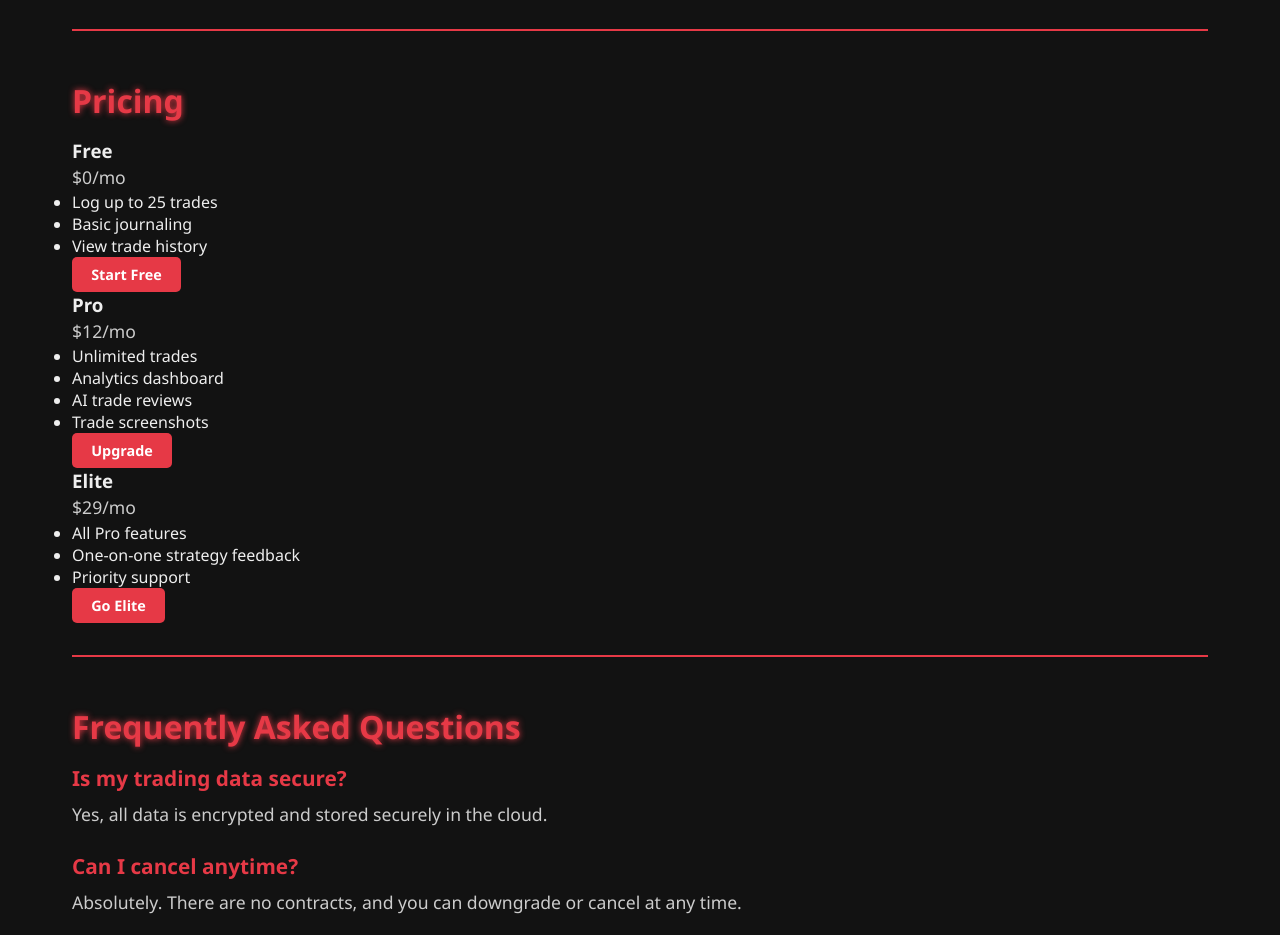
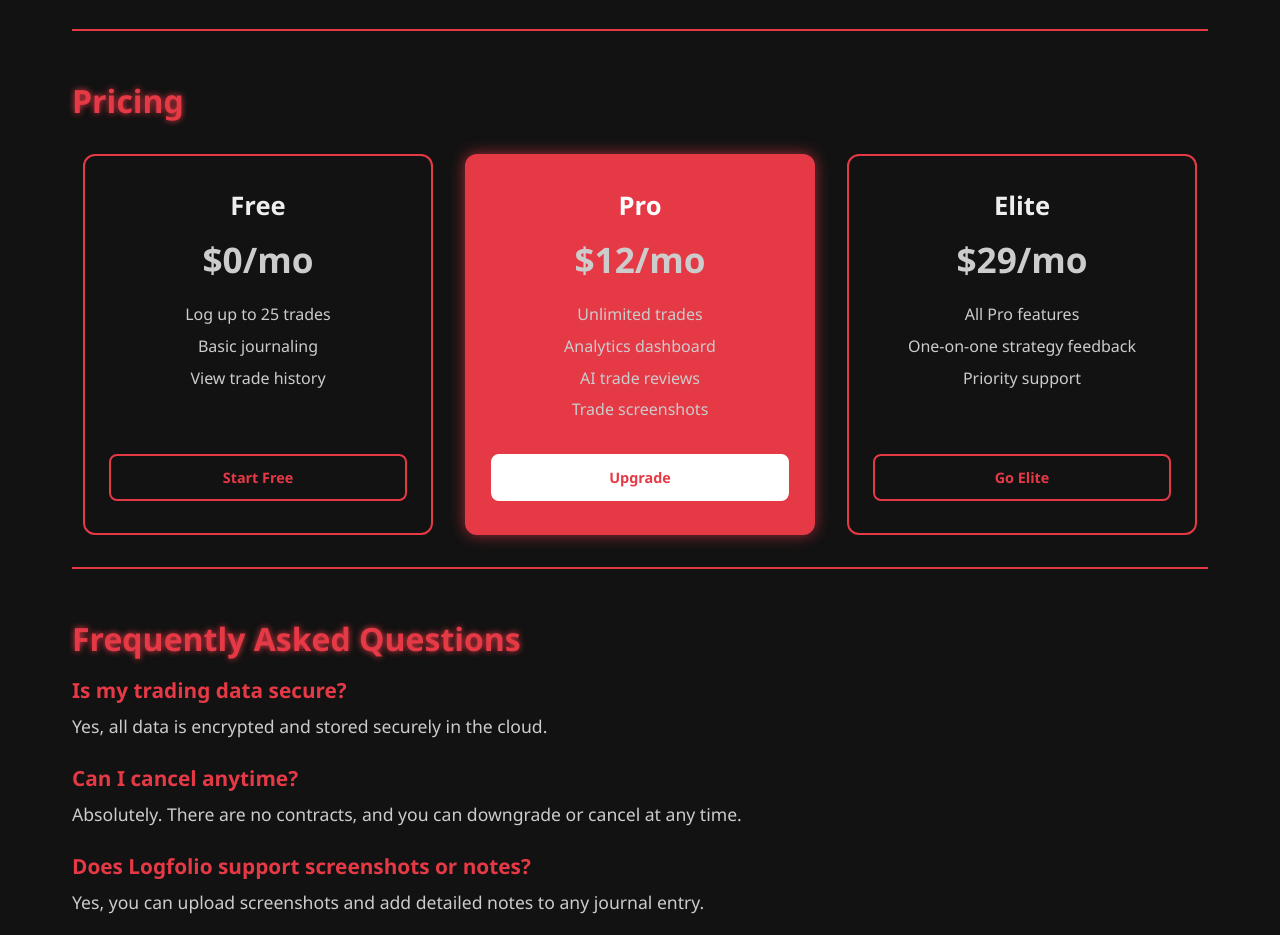
Before and after one commit to omniofficial/logfolio, a website: page public/index.html in a window 1280 px wide. Shown: the part 1680-2615 px from the top of the page. Drawn offline with nearby package versions, Linux system fonts and the light colour scheme.

Commit message:
Home page DONE

```diff
--- a/public/styles.css
+++ b/public/styles.css
@@ -363,6 +363,104 @@ body {
     margin-bottom: 0;
     padding-bottom: 0;
 }
+.pricing-cards {
+    display: flex;
+    gap: 2rem;
+    justify-content: center;
+    flex-wrap: wrap; /* for responsiveness */
+    margin-top: 2rem;
+}
+
+.pricing-card {
+    flex: 1 1 280px; /* grow/shrink, min width */
+    max-width: 350px;
+    background-color: transparent; /* no background to emphasize outline */
+    border: 2px solid #e63946; /* red outline */
+    border-radius: 12px;
+    padding: 2rem 1.5rem;
+    color: #eee;
+    box-shadow: none; /* remove any existing shadows for cleaner look */
+    display: flex;
+    flex-direction: column;
+    align-items: center;
+    transition: box-shadow 0.3s ease, background-color 0.3s ease;
+}
+
+/* Highlight featured card with filled red background and white text */
+.pricing-card.featured {
+    background-color: #e63946;
+    color: #fff;
+    border-color: #e63946;
+    box-shadow: 0 0 15px #e63946aa;
+}
+
+/* Button inside pricing cards - full width & matching colors */
+.pricing-card .btn {
+    margin-top: auto; /* push button to bottom */
+    width: 100%;
+    background-color: transparent;
+    color: #e63946;
+    border: 2px solid #e63946;
+    font-weight: 700;
+    padding: 0.75rem 0;
+    border-radius: 8px;
+    transition: all 0.3s ease;
+}
+
+.pricing-card.featured .btn {
+    background-color: #fff;
+    color: #e63946;
+    border-color: #fff;
+}
+
+.pricing-card .btn:hover {
+    background-color: #e63946;
+    color: white;
+    border-color: #d62828;
+}
+
+.pricing-card.featured .btn:hover {
+    background-color: #d62828;
+    color: white;
+    border-color: #d62828;
+}
+
+/* Pricing header and price styling */
+.pricing-card h3 {
+    margin-bottom: 0.5rem;
+    font-size: 1.6rem;
+}
+
+.pricing-card .price {
+    font-size: 2.2rem;
+    font-weight: 700;
+    margin-bottom: 1rem;
+}
+
+/* Pricing list */
+.pricing-card ul {
+    list-style: none;
+    padding-left: 0;
+    margin-bottom: 1.5rem;
+    width: 100%;
+}
+
+.pricing-card ul li {
+    margin-bottom: 0.6rem;
+    text-align: center;
+    color: #ccc;
+}
+
+/* Responsive adjustments */
+@media (max-width: 900px) {
+    .pricing-cards {
+        flex-direction: column;
+        align-items: center;
+    }
+    .pricing-card {
+        max-width: 90%;
+    }
+}
 
 /* Scrollbars */
 #logsContainer::-webkit-scrollbar {
```
